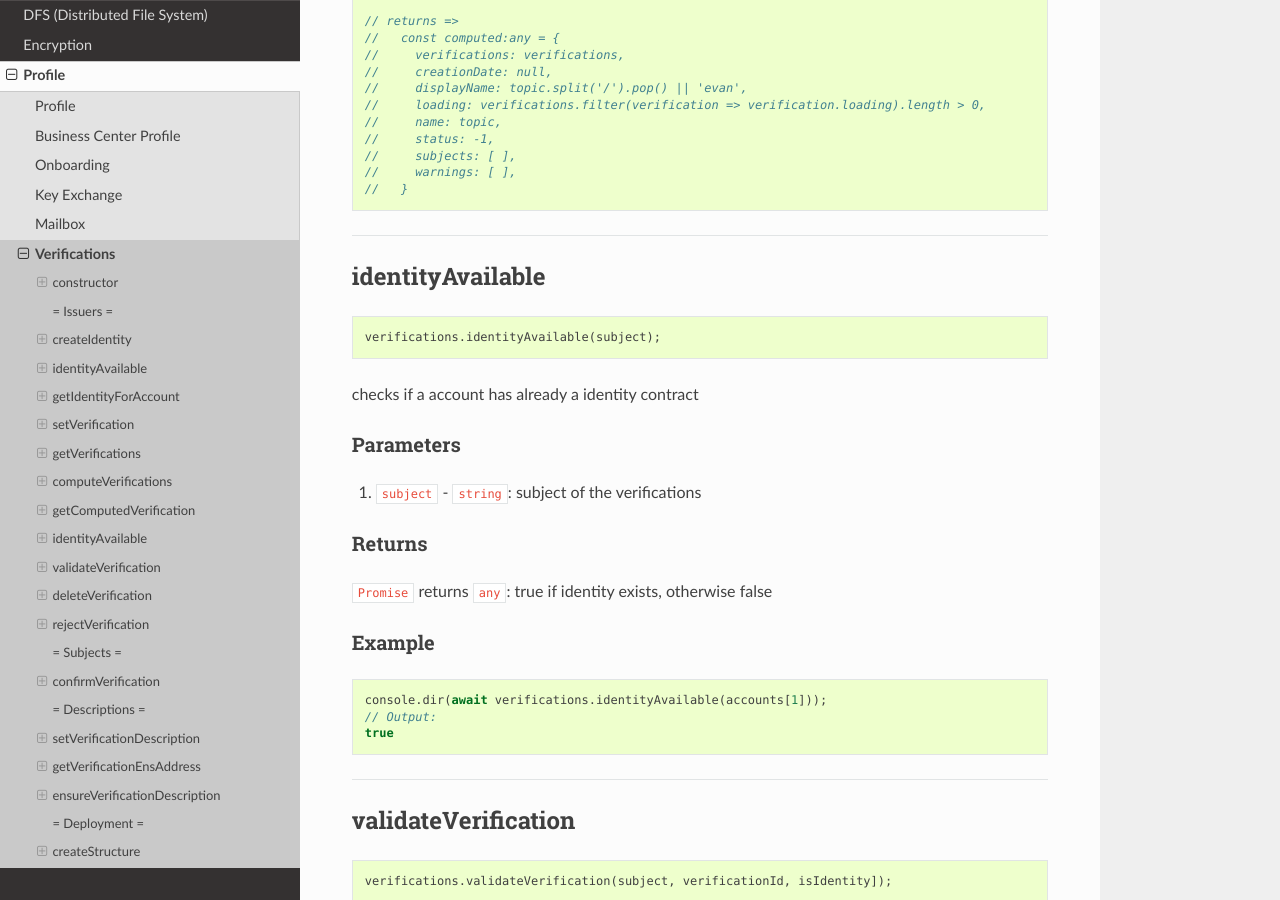
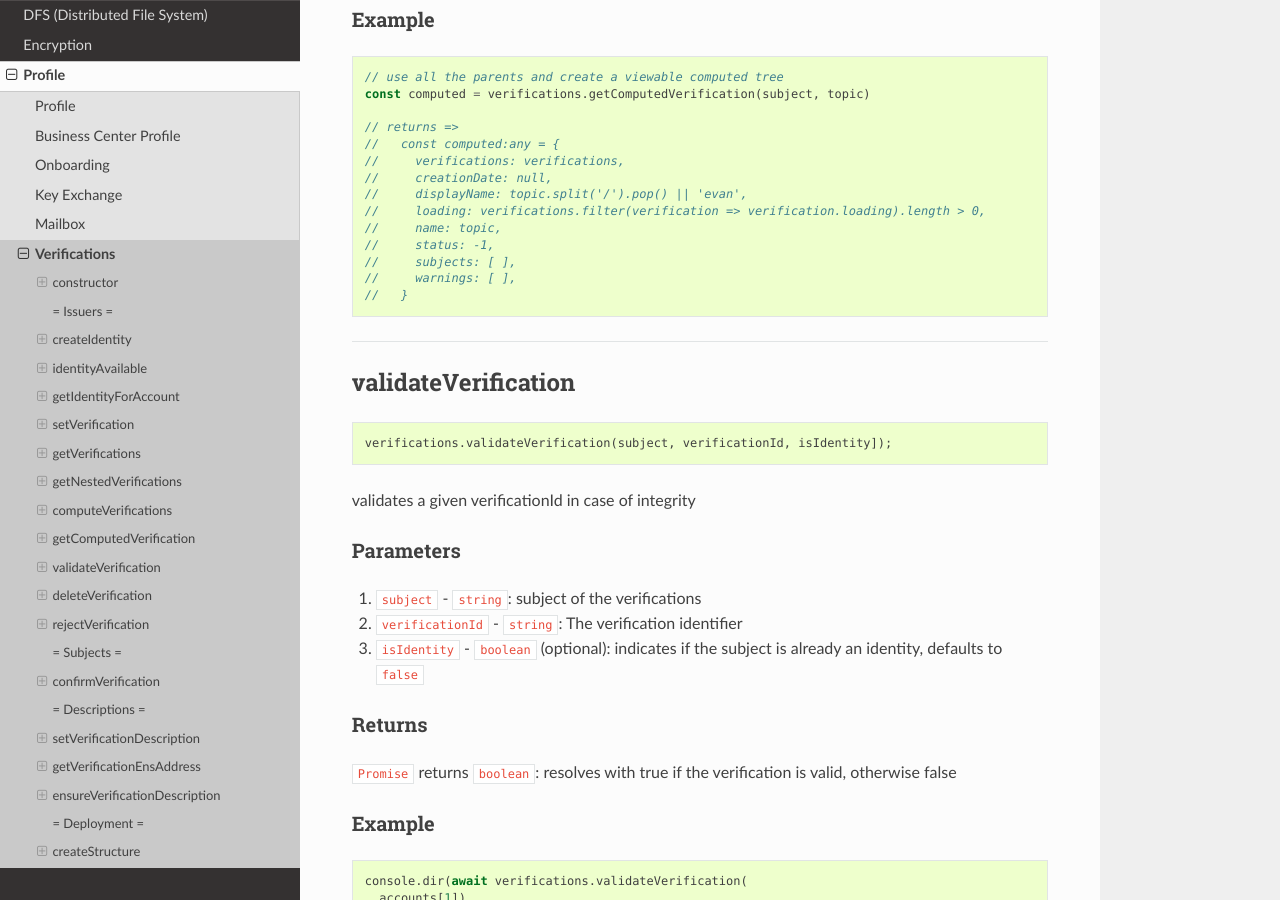
Before and after one commit to evannetwork/api-blockchain-core, a Sphinx documentation site: the page built from docs/profile/verifications.rst, in a window 1280 px wide and 900 px high, scrolled down 8591 px. Built offline with Sphinx 7.4.7 and the Read the Docs theme 2.0.0, drawn with Linux system fonts in a browser that asks for light colours; pages that are not in the unit, such as notebooks, are missing from menus; some of the changed text lies outside the part shown.

Commit message:
refactor documentation
- fix spacing
- add missing references
- remove duplicate docu

```diff
--- a/docs/profile/verifications.rst
+++ b/docs/profile/verifications.rst
@@ -53,6 +53,7 @@ Under this "path" a set of values can be found. These value describe the verific
   id of the current verification
 - ``valid``
   check if the verification has a valid signature
+
 
 
 --------------------------------------------------------------------------------
@@ -156,6 +157,7 @@ Example
 
 
 --------------------------------------------------------------------------------
+
 .. _verifications_identityAvailable:
 
 identityAvailable
@@ -278,6 +280,7 @@ Example
     accounts[0], accounts[1], '/company', expirationDate, verificationValue, 'example');
 
 
+
 --------------------------------------------------------------------------------
 
 .. _verifications_getVerifications:
@@ -339,7 +342,12 @@ Example
     valid: true
   }]
 
+
+
 --------------------------------------------------------------------------------
+
+.. _verifications_getNestedVerifications:
+
 getNestedVerifications
 ================================================================================
 
@@ -511,45 +526,8 @@ Example
   //   }
 
 
---------------------------------------------------------------------------------
-
-.. _verifications_identityAvailable:
-
-identityAvailable
-================================================================================
-
-.. code-block:: typescript
-
-  verifications.identityAvailable(subject);
-
-checks if a account has already a identity contract
-
-----------
-Parameters
-----------
-
-#. ``subject`` - ``string``: subject of the verifications
-
--------
-Returns
--------
-
-``Promise`` returns ``any``: true if identity exists, otherwise false
-
--------
-Example
--------
-
-.. code-block:: typescript
-
-  console.dir(await verifications.identityAvailable(accounts[1]));
-  // Output:
-  true
-
-
 
 --------------------------------------------------------------------------------
-
 
 .. _verifications_validateVerification:
 
@@ -588,6 +566,8 @@ Example
   );
   // Output:
   true
+
+
 
 --------------------------------------------------------------------------------
 
@@ -668,11 +648,8 @@ Example
 
 --------------------------------------------------------------------------------
 
-
 = Subjects =
 ==========================
-
-
 
 .. _verifications_confirmVerification:
 
@@ -711,7 +688,6 @@ Example
 
 
 --------------------------------------------------------------------------------
-
 
 = Descriptions =
 ==========================
@@ -783,6 +759,8 @@ Example
   //   dbcpVersion: 1,
   // }
 
+
+
 --------------------------------------------------------------------------------
 
 .. _verifications_getVerificationEnsAddress:
@@ -842,13 +824,12 @@ Example
 
   verifications.ensureVerificationDescription(verification);
 
+
+
 --------------------------------------------------------------------------------
-
 
 = Deployment =
 ==========================
-
-
 
 .. _verifications_createStructure:
 
```
Also changed, not shown: other parts of docs/profile/verifications.rst (+11 -0 lines).
